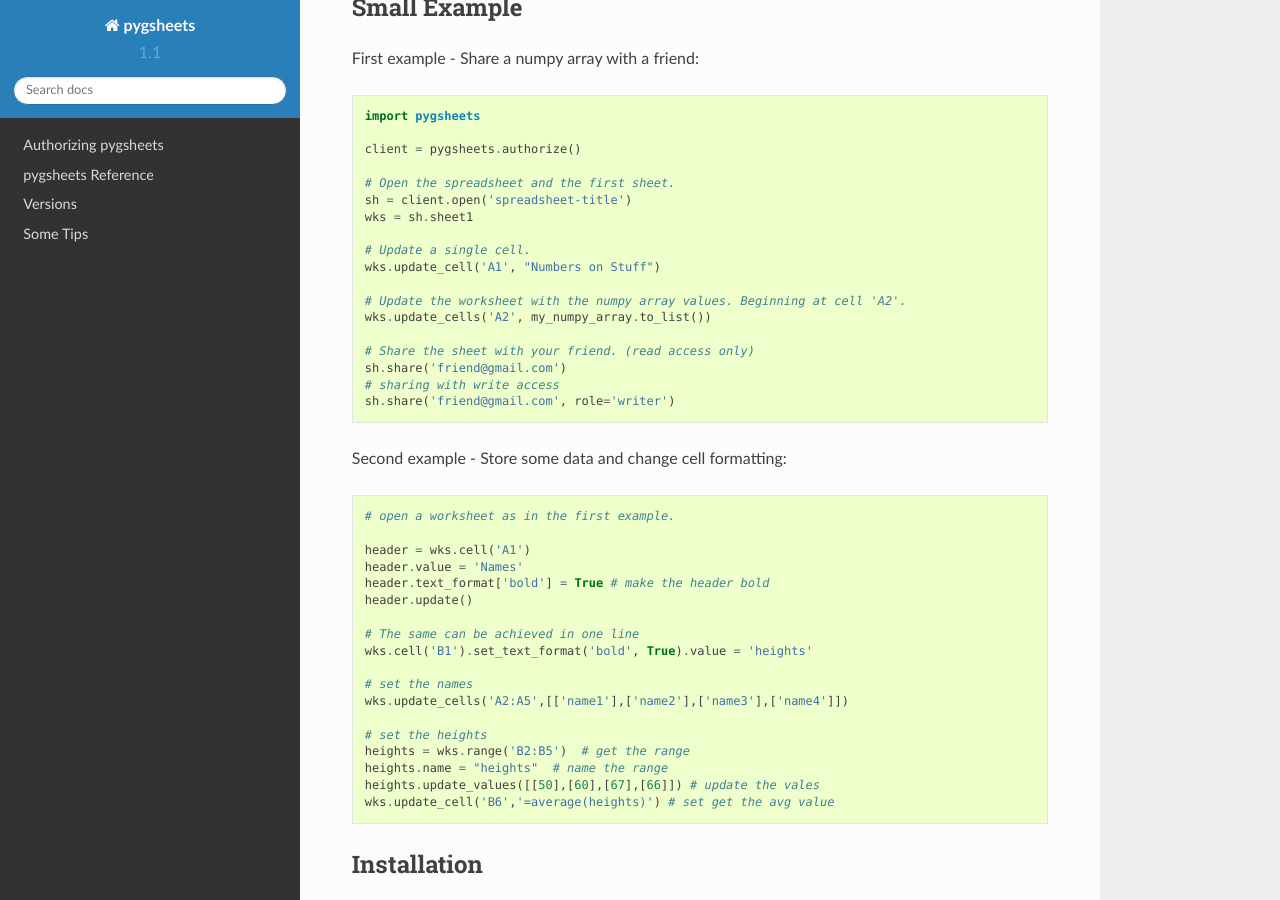
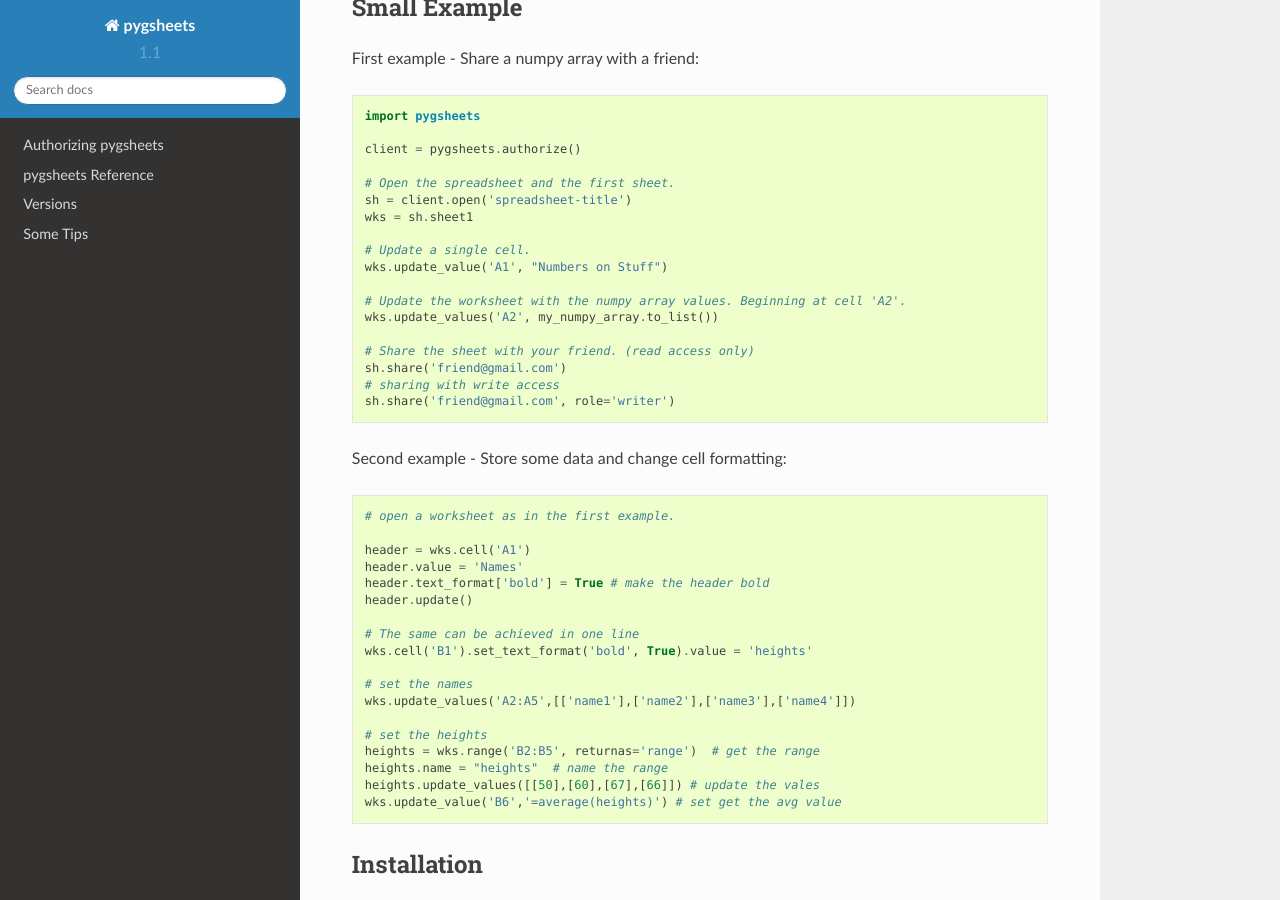
Before and after one commit to nithinmurali/pygsheets, a Sphinx documentation site: the page built from docs/source/index.rst, in a window 1280 px wide and 900 px high, scrolled down 641 px. Built offline with Sphinx 7.4.7 and the Read the Docs theme 2.0.0, drawn with Linux system fonts in a browser that asks for light colours.

Commit message:
Update index.rst
fixes for 2.1

```diff
--- a/docs/source/index.rst
+++ b/docs/source/index.rst
@@ -45,10 +45,10 @@
    wks = sh.sheet1
 
    # Update a single cell.
-   wks.update_cell('A1', "Numbers on Stuff")
+   wks.update_value('A1', "Numbers on Stuff")
 
    # Update the worksheet with the numpy array values. Beginning at cell 'A2'.
-   wks.update_cells('A2', my_numpy_array.to_list())
+   wks.update_values('A2', my_numpy_array.to_list())
 
    # Share the sheet with your friend. (read access only)
    sh.share('friend@gmail.com')
@@ -68,13 +68,13 @@
    wks.cell('B1').set_text_format('bold', True).value = 'heights'
 
    # set the names
-   wks.update_cells('A2:A5',[['name1'],['name2'],['name3'],['name4']])
+   wks.update_values('A2:A5',[['name1'],['name2'],['name3'],['name4']])
 
    # set the heights
-   heights = wks.range('B2:B5')  # get the range
+   heights = wks.range('B2:B5', returnas='range')  # get the range
    heights.name = "heights"  # name the range
    heights.update_values([[50],[60],[67],[66]]) # update the vales
-   wks.update_cell('B6','=average(heights)') # set get the avg value
+   wks.update_value('B6','=average(heights)') # set get the avg value
 
 
 
```
